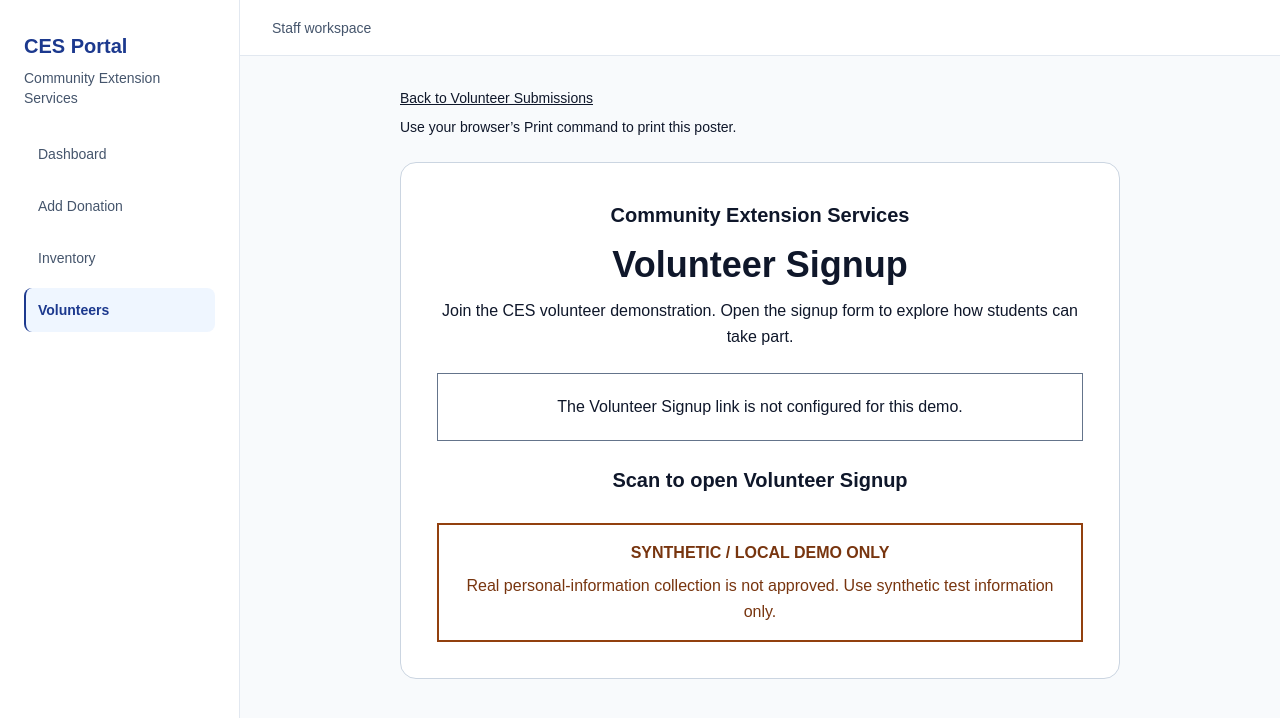
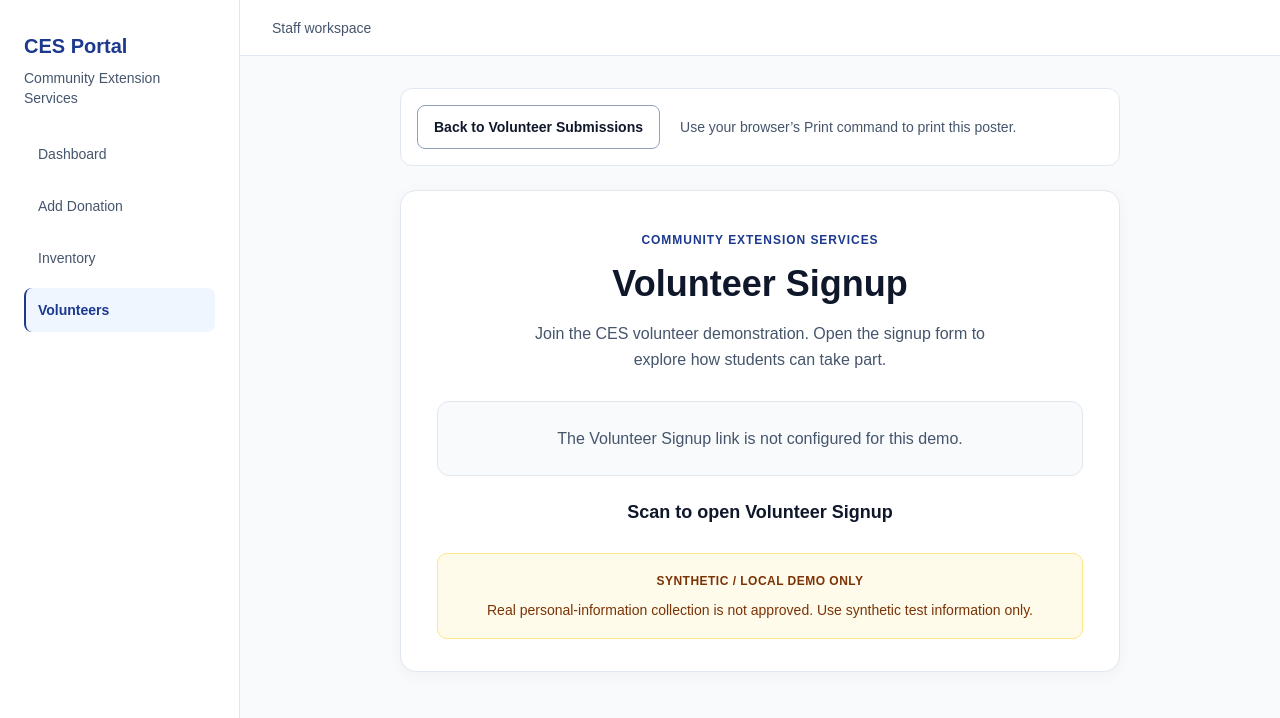
Before and after one commit to wariza818189/ces-portal, a Next.js app: page /volunteers/poster in a window 1280 px wide. Shown: the top 718 px of the page. Built offline with nearby package versions, Linux system fonts and the light colour scheme.

Commit message:
feat: polish volunteer QR poster

```diff
--- a/app/(staff)/volunteers/poster/page.tsx
+++ b/app/(staff)/volunteers/poster/page.tsx
@@ -16,7 +16,7 @@ export default async function VolunteerPosterPage() {
       <article className={styles.poster}>
         <p className={styles.eyebrow}>Community Extension Services</p>
         <h1>Volunteer Signup</h1>
-        <p>Join the CES volunteer demonstration. Open the signup form to explore how students can take part.</p>
+        <p className={styles.intro}>Join the CES volunteer demonstration. Open the signup form to explore how students can take part.</p>
         {qr.state === "available" ? (
           <Image className={styles.qr} src={qr.image} width={600} height={600} unoptimized alt="QR code opening the configured Volunteer Signup page" />
         ) : (
--- a/app/(staff)/volunteers/poster/poster.module.css
+++ b/app/(staff)/volunteers/poster/poster.module.css
@@ -1,30 +1,87 @@
-.page { max-width: 720px; margin: 0 auto; color: #0f172a; }
-.controls { margin-bottom: 24px; font-size: 14px; }
-.controls a { text-decoration: underline; }
-.controls p { margin-top: 8px; }
-.poster { padding: 36px; border: 1px solid #cbd5e1; border-radius: 16px; background: white; text-align: center; }
-.eyebrow { font-size: 20px; font-weight: 700; }
-.poster h1 { margin: 12px 0; font-size: 36px; font-weight: 800; line-height: 1.2; }
-.poster h2 { margin: 20px 0 12px; font-size: 20px; font-weight: 700; }
+.page {
+  max-width: 720px;
+  margin: 0 auto;
+  color: var(--ces-foreground);
+}
+
+.controls {
+  display: flex;
+  flex-wrap: wrap;
+  align-items: center;
+  gap: 12px 20px;
+  margin-bottom: 24px;
+  padding: 16px;
+  border: 1px solid var(--ces-border);
+  border-radius: 12px;
+  background: var(--ces-surface);
+  font-size: 14px;
+}
+
+.controls a {
+  display: inline-flex;
+  align-items: center;
+  justify-content: center;
+  min-height: 44px;
+  padding: 8px 16px;
+  border: 1px solid var(--ces-input-border);
+  border-radius: 8px;
+  font-weight: 600;
+  line-height: 1.5;
+}
+
+.controls a:hover { background: var(--ces-hover-surface); }
+.controls p { flex: 1 1 200px; color: var(--ces-muted); line-height: 1.5; }
+
+.poster {
+  padding: 40px 36px 32px;
+  border: 1px solid var(--ces-border);
+  border-radius: 16px;
+  background: var(--ces-surface);
+  box-shadow: 0 4px 16px rgb(15 23 42 / 4%);
+  text-align: center;
+}
+
 .poster p { line-height: 1.6; }
-.qr { display: block; width: 280px; max-width: 100%; height: auto; margin: 24px auto; break-inside: avoid; }
-.url { display: block; overflow-wrap: anywhere; text-decoration: underline; }
-.status { margin: 24px 0; padding: 20px; border: 1px solid #64748b; }
-.warning { margin-top: 28px; padding: 16px; border: 2px solid #92400e; color: #78350f; }
+.eyebrow {
+  color: var(--ces-primary);
+  font-size: 12px;
+  font-weight: 700;
+  letter-spacing: 0.08em;
+  text-transform: uppercase;
+}
+
+.poster h1 { margin: 12px 0 16px; font-size: 36px; font-weight: 800; line-height: 1.2; }
+.intro { max-width: 460px; margin: 0 auto; color: var(--ces-muted); }
+.poster h2 { margin: 0 0 12px; font-size: 18px; font-weight: 700; line-height: 1.4; }
+.qr { display: block; width: 280px; max-width: 100%; height: auto; margin: 28px auto 24px; break-inside: avoid; }
+.url { display: block; overflow-wrap: anywhere; color: var(--ces-primary); font-size: 14px; line-height: 1.6; text-decoration: underline; text-underline-offset: 3px; }
+.status { margin: 28px auto 24px; padding: 24px; border: 1px solid var(--ces-border); border-radius: 12px; background: var(--ces-background); color: var(--ces-muted); }
+.warning { margin-top: 28px; padding: 16px 20px; border: 1px solid var(--ces-warning-border); border-radius: 10px; background: var(--ces-warning-surface); color: var(--ces-warning); font-size: 14px; break-inside: avoid; }
+.warning strong { font-size: 12px; font-weight: 700; letter-spacing: 0.04em; }
 .warning p { margin-top: 8px; }
+
 @media (max-width: 480px) {
-  .poster { padding: 20px 12px; }
-  .poster h1 { font-size: 30px; }
+  .controls { padding: 12px; }
+  .controls a { width: 100%; }
+  .poster { padding: 28px 16px 24px; }
+  .poster h1 { font-size: 32px; }
+  .eyebrow { letter-spacing: 0.05em; }
+  .status { padding: 20px 16px; }
+  .warning { padding: 16px; }
 }
+
 @media print {
   :global(body):has(.page) { background: white; color: black; }
   :global([data-staff-shell]):has(.page) { display: block; min-height: 0; }
   :global(body):has(.page) :global([data-staff-chrome]) { display: none !important; }
   :global([data-page-container]):has(.page) { max-width: none; padding: 0; }
   .controls { display: none; }
-  .page { max-width: none; }
-  .poster { border: 0; border-radius: 0; padding: 12mm; break-inside: avoid; }
-  .warning { color: black; border-color: black; }
+  .page { max-width: none; color: black; }
+  .poster { border: 0; border-radius: 0; padding: 12mm; background: white; box-shadow: none; break-inside: avoid; }
+  .eyebrow, .intro, .status, .url, .warning { color: black; }
+  .poster h1 { font-size: 36px; }
+  .eyebrow { letter-spacing: 0.08em; }
+  .status { background: white; border-color: black; }
+  .warning { background: white; border-color: black; }
   .qr { width: 74mm; }
-  .url { color: black; }
 }
```
